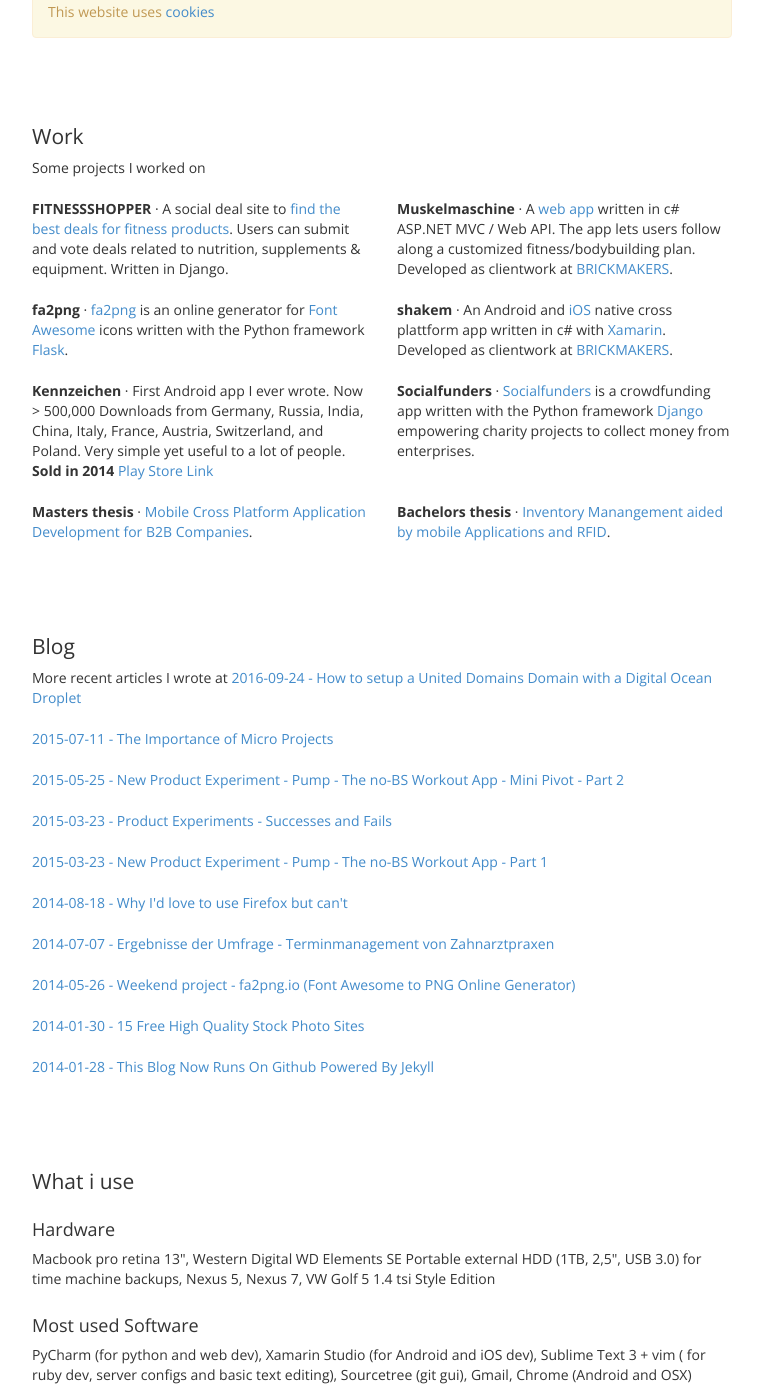
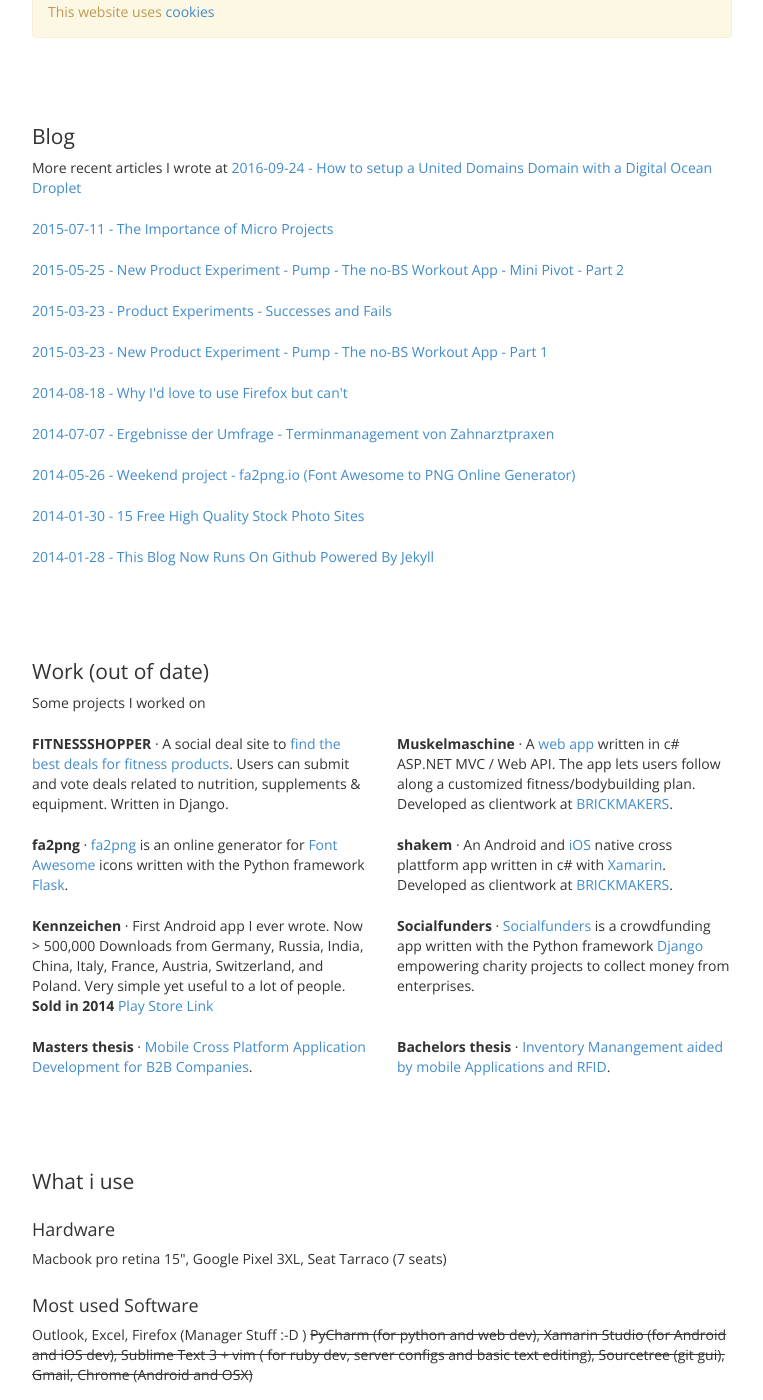
Before and after one commit to jnkwrych/jnkwrych.github.io, a Jekyll site: the page built from index.html, in a window 1280 px wide and 1400 px high, scrolled down 203 px. Shown: the whole window, without its empty margins (258-1021 px from the left). Built offline with Jekyll 4.4.1, drawn with Linux system fonts in a browser that asks for light colours; some of the changed text lies outside the part shown.

Commit message:
Update index.html

```diff
--- a/index.html
+++ b/index.html
@@ -3,7 +3,26 @@
 ---
 
 <article>
-    <h2>Work</h2>
+    <h2>Blog</h2>
+
+    <p>More recent articles I wrote at <a href="https://blog.brickmakers.de/author/jannik-weyrich>BRICKMAKERS' blog</a></p>
+
+    <p>Archive of random thoughts</p>
+
+    {% for post in site.posts limit: 10 %}
+        <p>
+            <a href="{{ post.url }}">
+                <time datetime="{{ post.date | date_to_xmlschema }}">{{ post.date | date: '%Y-%m-%d' }}</time>
+                - {{ post.title }}
+            </a>
+        </p>
+    {% endfor %}
+
+</article>
+
+
+<article>
+    <h2>Work (out of date)</h2>
 
     <p>Some projects I worked on</p>
 
@@ -55,46 +74,28 @@
     </div>
 </article>
 
-<article>
-    <h2>Blog</h2>
-
-    <p>More recent articles I wrote at <a href="https://blog.brickmakers.de/author/jannik-weyrich>BRICKMAKERS' blog</a></p>
-
-    <p>Archive of random thoughts</p>
-
-    {% for post in site.posts limit: 10 %}
-        <p>
-            <a href="{{ post.url }}">
-                <time datetime="{{ post.date | date_to_xmlschema }}">{{ post.date | date: '%Y-%m-%d' }}</time>
-                - {{ post.title }}
-            </a>
-        </p>
-    {% endfor %}
-
-</article>
 
 <article>
     <h2 id="tech-i-use">What i use</h2>
 
     <h3>Hardware</h3>
 
-    <p>Macbook pro retina 13", Western Digital WD Elements SE Portable external HDD (1TB, 2,5", USB 3.0) for time
-        machine backups, Nexus 5, Nexus 7, VW Golf 5 1.4 tsi Style Edition</p>
+    <p>Macbook pro retina 15", Google Pixel 3XL, Seat Tarraco (7 seats)</p>
 
     <h3>Most used Software</h3>
 
-    <p>PyCharm (for python and web dev), Xamarin Studio (for Android and iOS dev), Sublime Text 3 + vim ( for ruby dev, server configs and basic text editing), Sourcetree (git
-        gui), Gmail, Chrome (Android and OSX)</p>
+    <p>Outlook, Excel, Firefox (Manager Stuff :-D ) <del>PyCharm (for python and web dev), Xamarin Studio (for Android and iOS dev), Sublime Text 3 + vim ( for ruby dev, server configs and basic text editing), Sourcetree (git
+        gui), Gmail, Chrome (Android and OSX)</del></p>
 
     <h3>Cloud Services</h3>
 
-    <p>Github, DigitalOcean, Bitbucket, Dropbox</p>
+    <p>Github, MS O365/Azure</p>
 
     <h3>Favourite websites</h3>
 
     <p><a href="http://news.ycombinator.com" target="_blank">Hacker News</a>, <a
-            href="http://www.theverge.com" target="_blank">The Verge</a>, <a
-            href="http://www.imdb.com" target="_blank">IMDB</a></p>
+            href="http://www.zeit.de" target="_blank">Zeit.de</a>, <a
+            href="http://www.youtube.com" target="_blank">Youtube</a></p>
 </article>
 
 <article>
```
